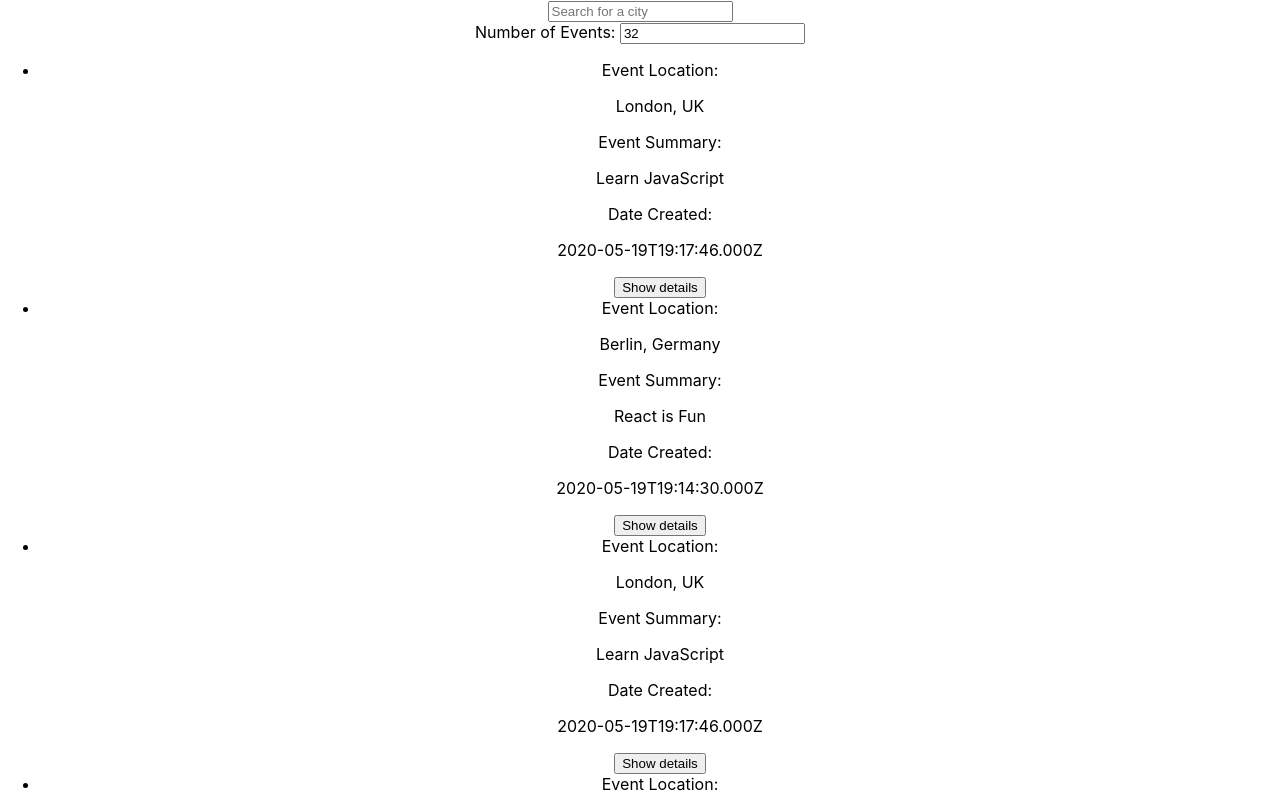
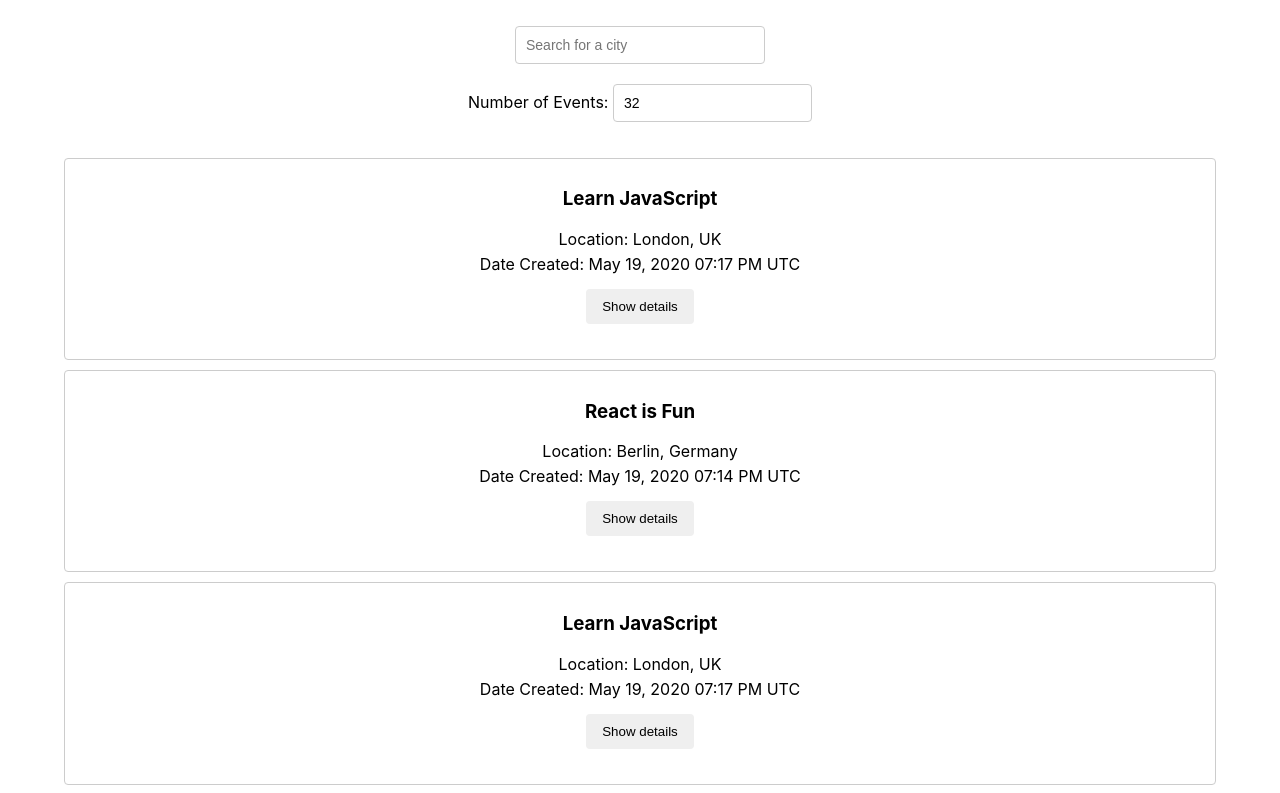
Before and after one commit to monicaalyssa/meet, a React (Create React App) app: page / in a window 1280 px wide. Shown: the top 793 px of the page. Built offline with nearby package versions, Linux system fonts and the light colour scheme.

Commit message:
Update CSS styling and date formatting

```diff
--- a/src/App.css
+++ b/src/App.css
@@ -1,38 +1,90 @@
+@import url(https://fonts.googleapis.com/css?family=Roboto:500);
 .App {
   text-align: center;
+  margin: 2% 5%;
 }
 
-.App-logo {
-  height: 40vmin;
-  pointer-events: none;
+* {
+  box-sizing: border-box;
 }
 
-@media (prefers-reduced-motion: no-preference) {
-  .App-logo {
-    animation: App-logo-spin infinite 20s linear;
-  }
+ul {
+  padding: 0;
+  list-style: none;
 }
 
-.App-header {
-  background-color: #282c34;
-  min-height: 100vh;
+p {
+  margin: 5px 0;
+}
+
+input[type="text"],
+input[type="number"] {
+  padding: 8px 6px 8px 10px;
+  border-radius: 4px;
+  outline: none;
+  border: 1px solid #ccc;
+  font-size: 14px;
+  line-height: 20px;
+  align-self: center;
+  height: 38px;
+  margin-bottom: 20px;
+}
+
+.city {
+  width: 250px;
+}
+
+#city-search {
   display: flex;
   flex-direction: column;
-  align-items: center;
-  justify-content: center;
-  font-size: calc(10px + 2vmin);
-  color: white;
+  margin: auto;
+  position: relative;
 }
 
-.App-link {
-  color: #61dafb;
+.suggestions {
+  width: 250px;
+  position: absolute;
+  top: 45px;
+  z-index: 2;
+  align-self: center;
+  margin: 0;
+  font-size: 14px;
+  box-shadow: 10px 10px 16px -12px rgba(0, 0, 0, 0.75);
+  border-bottom-left-radius: 4px;
+  border-bottom-right-radius: 4px;
 }
 
-@keyframes App-logo-spin {
-  from {
-    transform: rotate(0deg);
-  }
-  to {
-    transform: rotate(360deg);
-  }
+.suggestions > li {
+  text-align: left;
+  padding: 8px 6px 8px 10px;
+  background-color: #eee;
+  cursor: default;
 }
+
+.suggestions > li:last-child {
+  border-bottom-left-radius: 4px;
+  border-bottom-right-radius: 4px;
+}
+
+.suggestions > li:hover {
+  background-color: #bcdcdb;
+}
+
+.event {
+  padding: 10px 10px 35px;
+  margin-bottom: 10px;
+  text-align: center;
+  border: 1px solid #ccc;
+  border-radius: 4px;
+  position: relative;
+
+}
+
+.details-btn {
+  padding: 10px 16px;
+  border-radius: 4px;
+  border: 0 solid;
+  outline: none;
+  cursor: pointer;
+  margin-top: 10px;
+}
--- a/src/components/Event.js
+++ b/src/components/Event.js
@@ -3,20 +3,37 @@ import { useState } from "react";
 const Event = ({ event }) => {
 const [showDetails, setShowDetails] = useState(false);
 
+const dateFormat = (dateInput) => {
+    const date = new Date(dateInput);
+
+    const optionsDate = { year: 'numeric', month: 'long', day: 'numeric' };
+    return date.toLocaleDateString(undefined, optionsDate);
+};
+
+const timeFormat = (timeInput) => {
+    const date = new Date(timeInput);
+    const optionsTime = {
+        hour: '2-digit',
+        minute: '2-digit',
+        timeZoneName: 'short'
+    };
+    return date.toLocaleTimeString(undefined, optionsTime)
+}
+
     return (
-        <li>
-       Event Location: <p>{event.location}</p>
-       Event Summary: <p>{event.summary}</p>
-       Date Created:<p>{event.created}</p>
-       <button onClick={() => setShowDetails(prev => !prev)}>{showDetails ? 'Hide details' : 'Show details'}</button>
+    <li className="event">
+       <h3>{event.summary}</h3>
+       <p>Location: <span>{event.location}</span></p>
+       <p>Date Created:<span> {dateFormat(event.created)} {timeFormat(event.created)}</span></p>
+       <button className="details-btn" onClick={() => setShowDetails(prev => !prev)}>{showDetails ? 'Hide details' : 'Show details'}</button>
       {showDetails && (
       <div className="details">
-      Details go here
+        <p>Details go here</p>
       </div>
       )}
        <br></br>
-        </li>
+    </li>
     );
-}
+};
 
 export default Event;
--- a/src/components/NumberOfEvents.js
+++ b/src/components/NumberOfEvents.js
@@ -14,7 +14,7 @@ const NumberOfEvents = ({ setCurrentNOE, onChangeNOE }) => {
     return (
     <div id="number-of-events">
         <label>Number of Events: </label>
-        <input onChange={handleInputChange} value={number}></input>
+        <input type="text" onChange={handleInputChange} value={number}></input>
     </div>
 )
 };
```
Also changed, not shown: 1 other file (tests, documents, lock files or other folders).
